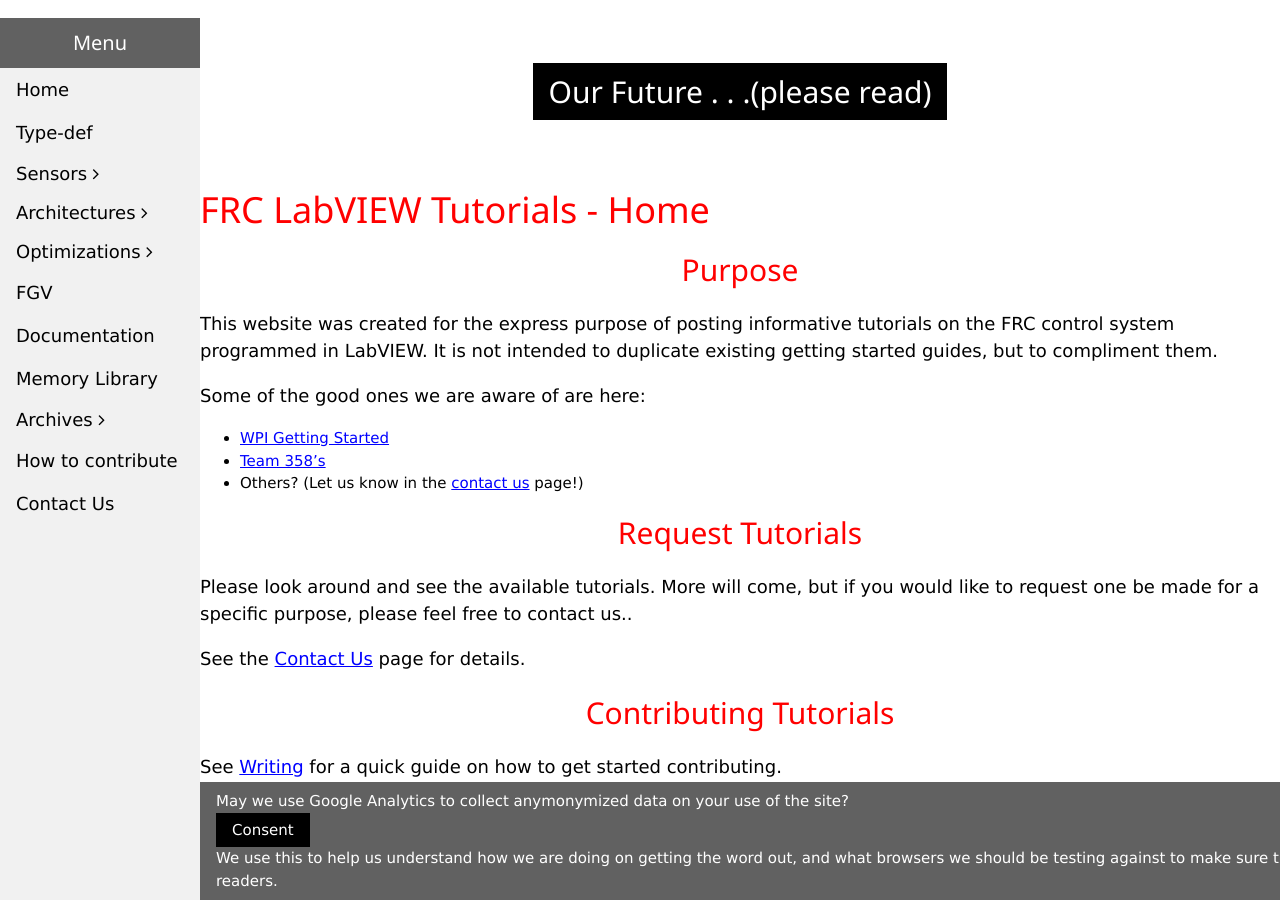
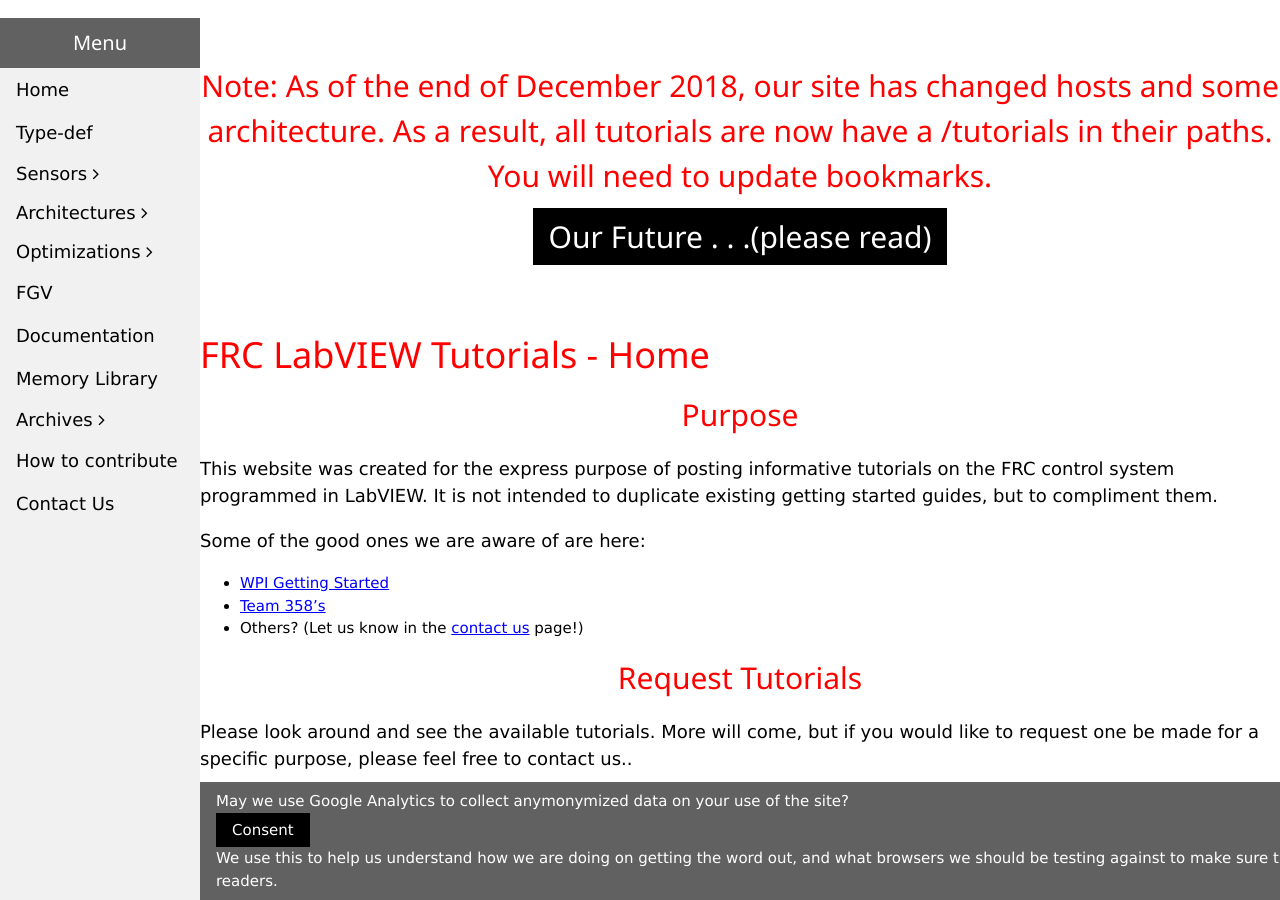
Before and after one commit to mshafer1/frclabviewtutorials, a Jekyll site: the page built from index.md, in a window 1280 px wide and 900 px high. Built offline with Jekyll 4.4.1, drawn with Linux system fonts in a browser that asks for light colours; comment, search, counter and statistics services are not loaded.

Commit message:
add announcement about tutorials moving location.

```diff
--- a/_includes/announcements.html
+++ b/_includes/announcements.html
@@ -1,6 +1,7 @@
 <p><br/></p>
 
-<h2></h2>
+<h2>Note: As of the end of December 2018, our site has changed hosts and some architecture. As a result, all tutorials are now have a /tutorials in their paths. You will need to update bookmarks.</h2>
+
 <h2><button onclick="document.getElementById('id01').style.display='block'"
 class="w3-btn">Our Future . . .(please read)</button></h2>
 <!-- The Modal -->
```
